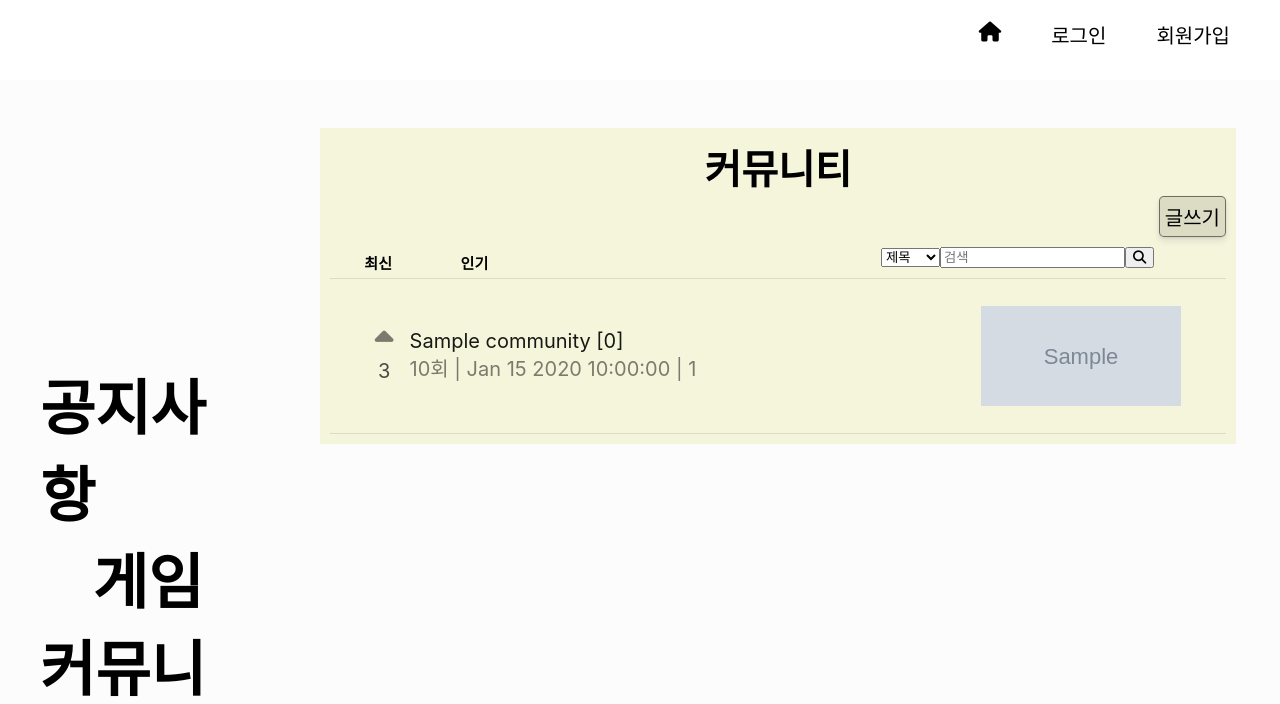
After one commit to Juzdalua/memorable-games, a Node server app: page /community in a window 1280 px wide. The commit adds this page. Shown: the top 704 px of the page. Run offline with Node 20, Linux system fonts and the light colour scheme; tables that the repository leaves empty hold one stand-in row (values such as "Sample post"); grey boxes marked "Sample" are stand-in pictures; some libraries are stand-ins or nearby versions.

Commit message:
Added Community part1

```diff
--- /dev/null
+++ b/src/controllers/communityController.js
@@ -0,0 +1,37 @@
+import Community from "../model/Community";
+import User from "../model/User";
+import Like from "../model/Like";
+
+export const getCommunityList = async (req, res) => {
+    const articles = await Community.find({}).populate("owner");
+    console.log(articles)
+    return res.render("community/community-list", {pageTitle: "Community", articles})
+};
+
+//게시물 작성
+export const getCommunityWrite = (req, res) => {
+    return res.render("community/community-write", {pageTitle:"Community"});
+};
+export const postCommunityWrite = async(req, res) => {
+    const {title, description} = req.body;
+    const loginUser = await User.findById(req.session.user._id);
+
+    const article = await Community.create({
+        title, description,
+        fileUrl:req.file.path,
+        owner: loginUser._id
+    })
+    loginUser.community.push(article._id);
+    loginUser.save();
+
+     //좋아요&싫어요 달아주기
+     const like = await Like.create({
+        community: article._id
+     });
+     article.like = like._id;
+     article.save();
+
+     const comments = "";
+
+    return res.render("community/community-list", {pageTitle:"Community", article, comments});
+};
--- a/src/middlewares.js
+++ b/src/middlewares.js
@@ -15,3 +15,11 @@ export const videoUpload = multer({
         fileSize:10000000,
     }
 });
+
+//image upload part
+export const imageUpload = multer({
+    dest:"uploads/images/",
+    limits: {
+        fileSize:10000000,
+    }
+});
--- a/src/model/Comment.js
+++ b/src/model/Comment.js
@@ -5,7 +5,8 @@ const CommentSchema = new Schema({
     comment: {type:String, required:true},
     createAt: {type:Date, default:Date.now, required:true},
     owner: {type:mongoose.Schema.Types.ObjectId, ref:"User"},
-    game: {type:mongoose.Schema.Types.ObjectId, required:true, ref:"Game"}
+    game: {type:mongoose.Schema.Types.ObjectId, ref:"Game"},
+    community: {type:mongoose.Schema.Types.ObjectId, ref:"Community"}
 });
 
 
--- /dev/null
+++ b/src/model/Community.js
@@ -0,0 +1,17 @@
+import mongoose from 'mongoose';
+const { Schema } = mongoose;
+
+const CommunitySchema = new Schema({
+    title: {type:String, required:true},
+    description: {type:String, required:true},
+    createAt:{type:Date, default:Date.now},
+    views: {type:Number, default:0},
+    rating: {type:Number, default:0},
+    fileUrl: {type:String, required:true},
+    owner: {type:mongoose.Schema.Types.ObjectId, required:true, ref:"User"},
+    comments: [{type:mongoose.Schema.Types.ObjectId, ref:"Comment"}],
+    like: {type:mongoose.Schema.Types.ObjectId, ref:"Like"}
+});
+
+const Community = mongoose.model("Community", CommunitySchema);
+export default Community;
--- a/src/model/Like.js
+++ b/src/model/Like.js
@@ -5,7 +5,8 @@ const LikeSchema = new Schema({
     like: {type:Number, default:0},
     dislike:{type:Number, default:0},
     owner: [{type:mongoose.Schema.Types.ObjectId, ref:"User"}],
-    game: {type:mongoose.Schema.Types.ObjectId, required:true, ref:"Game"}
+    game: {type:mongoose.Schema.Types.ObjectId, ref:"Game"},
+    community: {type:mongoose.Schema.Types.ObjectId, ref:"Community"}
 });
 
 
--- a/src/model/User.js
+++ b/src/model/User.js
@@ -10,6 +10,7 @@ const UserSchema = new Schema({
     game:[ {type:mongoose.Schema.Types.ObjectId, ref:"Game"} ],
     like:[ {type:mongoose.Schema.Types.ObjectId, ref:"Like"} ],
     comments: [{type:mongoose.Schema.Types.ObjectId, ref:"Comment"}],
+    community: [{type:mongoose.Schema.Types.ObjectId, ref:"Community"}]
 });
 
 
--- a/src/server.js
+++ b/src/server.js
@@ -2,6 +2,7 @@ import express from "express";
 import rootRouter from "./routers/rootRouter";
 import noticeRouter from "./routers/noticeRouter";
 import gameRouter from "./routers/gameRouter";
+import communityRouter from "./routers/communityRouter";
 import apiRouter from "./routers/apiRouter";
 import bodyParser from "body-parser";
 import "./db";
@@ -31,6 +32,7 @@ app.use("/uploads", express.static("uploads"));
 app.use('/', rootRouter);
 app.use('/notice', noticeRouter);
 app.use('/games', gameRouter);
+app.use('/community', communityRouter);
 app.use('/api', apiRouter);
 
 //404 Uncorrect URL
--- /dev/null
+++ b/src/views/community/community-list.pug
@@ -0,0 +1,28 @@
+extends ../layouts/base.pug
+include ../mixins/community-mixin.pug
+
+block content
+    div.main__header
+        span 커뮤니티
+
+    div.notice-maseter__write
+        div.notice-maseter__write-btn
+            a(href="/community/write") 글쓰기
+    div.article-list
+        div.article-list__header
+            a.article-list__header-new 최신
+            a.article-list__header-hot 인기
+            form.article-list__header-search(action="" method="GET")
+                label(for="comuunity-search")
+                    select(type="select" id="comuunity-search" name="comuunity-search")
+                        option(value="0") 제목
+                        option(value="1") 작성자
+                input(type="text" placeholder="검색")
+                button
+                    span.fas.fa-search
+
+        div.article-list__main
+            each article in articles
+                +article(article)
+            else
+                span 작성된 글이 없습니다.
--- /dev/null
+++ b/src/views/mixins/community-mixin.pug
@@ -0,0 +1,13 @@
+mixin article(article)
+
+    article.article-box
+        div.article-box__rating
+            span.fas.fa-sort-up.article-box__rating-up
+            span.article-box__rating-number 3
+        div.article-box__item
+            div.article-box__item-title
+                span #{article.title} [0]
+            div
+                span #{article.views}회 | #{String(article.createAt).substr(4,20)} | #{article.owner.userid}
+        div.article-box__img
+            img(src=`/${article.fileUrl}`, alt="" width="200px" height="100px")
--- a/src/views/styles/style.css
+++ b/src/views/styles/style.css
@@ -385,3 +385,86 @@ main{
     background: none;
     font-size: 10px;
 }
+
+/* Community */
+.article-list{
+    display: flex;
+    flex-direction: column;
+    justify-content: flex-start;
+    align-items: flex-start;
+    width:100%;
+    font-size: 15px;
+    margin-top: 10px;
+}
+.article-list__header{
+    font-weight: bold;
+    border-bottom: 1px solid rgba(0, 0, 0, 0.1);
+}
+.article-list__header,
+.article-list__list{
+    display: flex;
+
+    width:100%
+}
+.article-list__header-new{
+    width:10%;
+    padding:5px;
+    display: flex;
+    justify-content: center;
+    align-items: center;
+}
+.article-list__header-hot{
+    width:10%;
+    padding:5px;
+    display: flex;
+    justify-content: center;
+    align-items: center;
+}
+.article-list__header-search{
+    margin-left: 40%;
+    width: 40%;
+}
+
+.article-list__main{
+    display: flex;
+    flex-direction: column;
+    justify-content: center;
+    align-items: center;
+    width: 100%;
+}
+.article-box{
+    display: flex;
+    align-items: center;
+    width: 100%;
+    justify-content: space-between;
+    font-size: 20px;
+    color: rgba(0, 0, 0, 0.5);
+    border-bottom: 1px solid rgba(0, 0, 0, 0.1);
+    padding: 3% 0;
+}
+.article-box__rating{
+    display: flex;
+    flex-direction: column;
+    align-items: center;
+    margin-left: 5%;
+}
+.article-box__rating-up{
+    font-size: 30px;
+}
+.article-box__rating-number{
+    color: rgba(0, 0, 0, 0.7);
+}
+.article-box__item{
+    display: flex;
+    flex-direction: column;
+    justify-content: center;
+    margin-left: -30%;
+}
+.article-box__item-title{
+    color: rgba(0, 0, 0, 0.9);
+}
+.article-box__img{
+    width: 200px;
+    height: 100px;
+    margin-right: 5%;
+}
```
Also changed, not shown: src/routers/communityRouter.js (added, +10 -0 lines), src/views/community/community-write.pug (added, +11 -0 lines).
